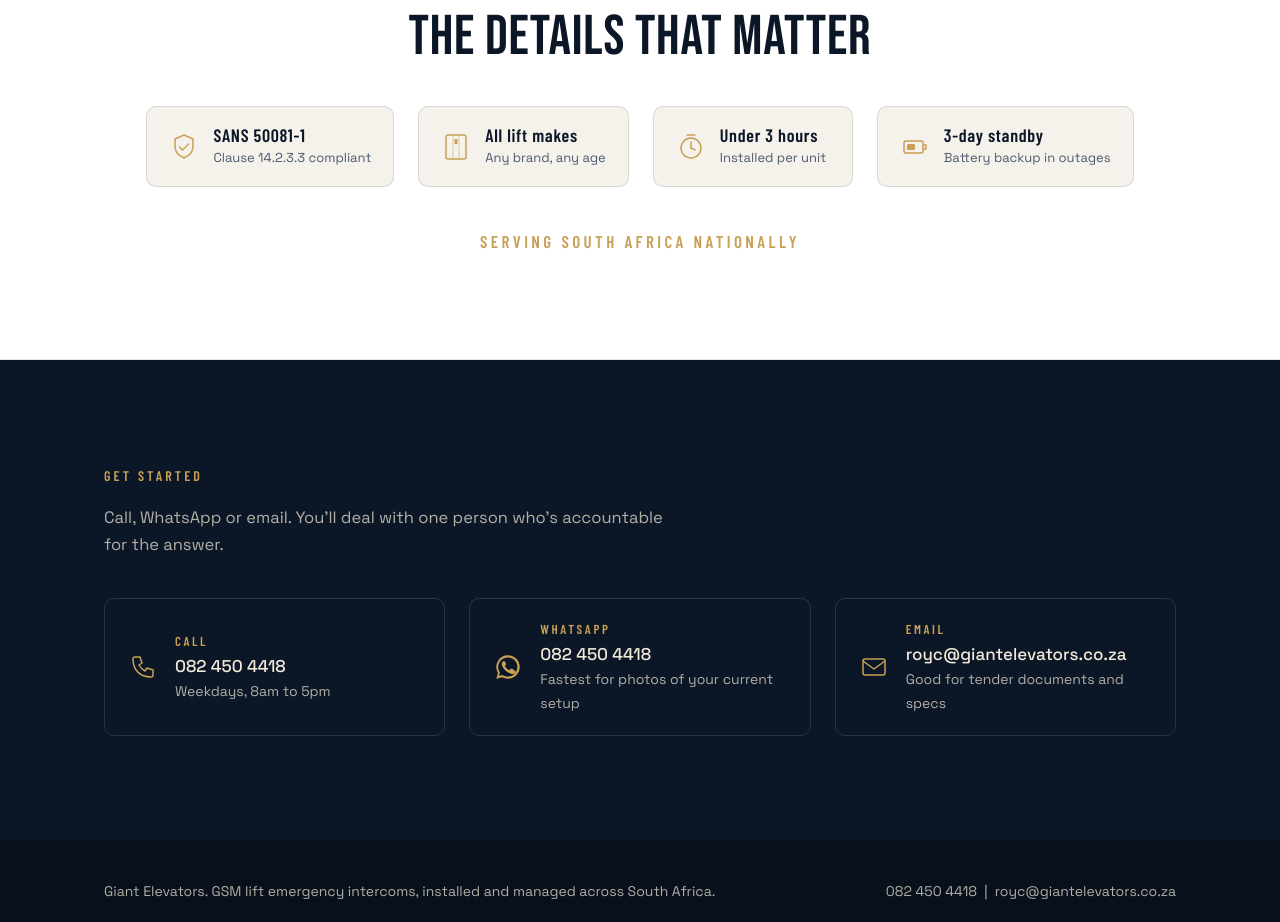
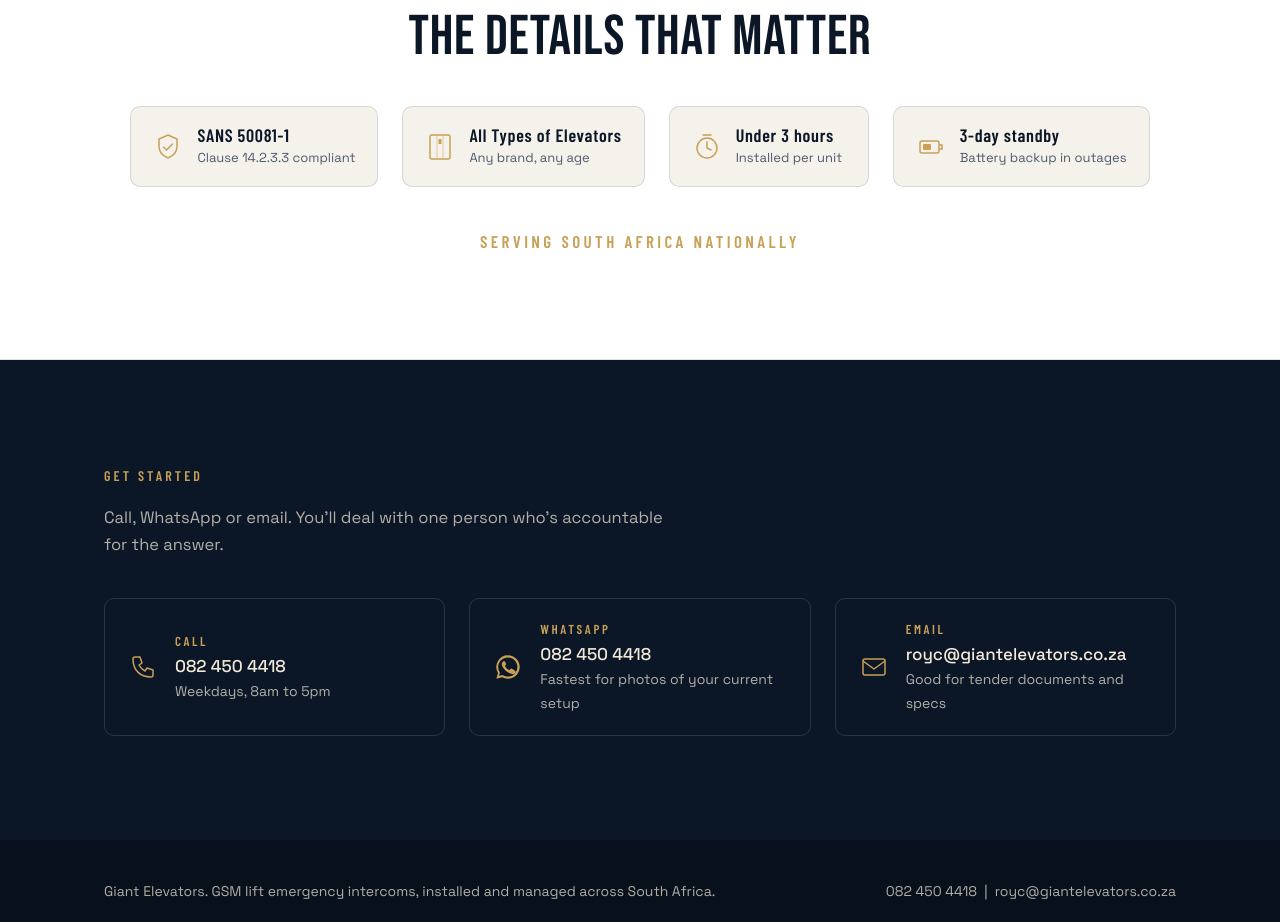
Before and after one commit to mnjbzgh6dw-debug/giant-elevators-website, a plain HTML site: page index.html in a window 1280 px wide. Shown: the part 2780-3702 px from the top of the page. Drawn offline with nearby package versions, Linux system fonts and the light colour scheme.

Commit message:
Rename All lift makes badge
Co-Authored-By: Claude Sonnet 5.5 <noreply@anthropic.com>

```diff
--- a/index.html
+++ b/index.html
@@ -490,7 +490,7 @@ footer{background:#08101c;color:var(--cream-dim);padding:var(--space-4) 0;font-s
       </div>
       <div class="badge reveal">
         <svg width="30" height="30" viewBox="0 0 30 30" fill="none" aria-hidden="true"><rect x="5" y="3" width="20" height="24" rx="2" stroke="#c8a056" stroke-width="1.5"/><path d="M12 3v24M18 3v24" stroke="#c8a056" stroke-width="1" opacity=".5"/><rect x="13.5" y="7" width="3" height="5" rx=".5" fill="#c8a056"/></svg>
-        <div><div class="badge-stat">All lift makes</div><div class="badge-label">Any brand, any age</div></div>
+        <div><div class="badge-stat">All Types of Elevators</div><div class="badge-label">Any brand, any age</div></div>
       </div>
       <div class="badge reveal">
         <svg width="30" height="30" viewBox="0 0 30 30" fill="none" aria-hidden="true"><circle cx="15" cy="16" r="10" stroke="#c8a056" stroke-width="1.5"/><path d="M15 10v6l4 2" stroke="#c8a056" stroke-width="1.5" stroke-linecap="round"/><path d="M11 3h8" stroke="#c8a056" stroke-width="1.5" stroke-linecap="round"/></svg>
```
